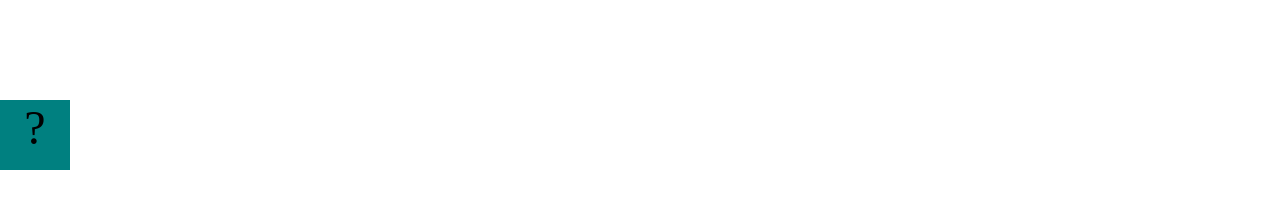
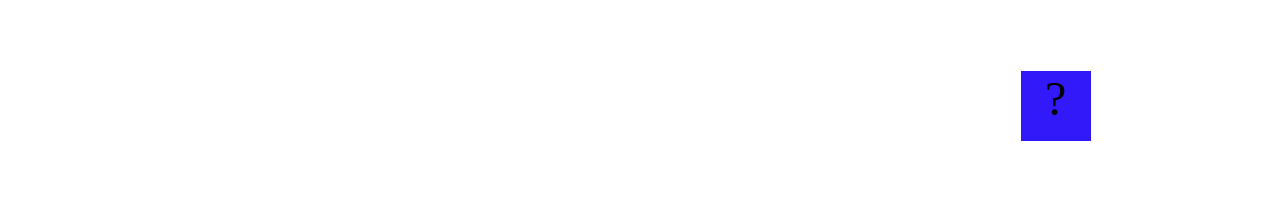
Before and after one commit to analise2-1/analise2-1.github.io, a plain HTML site: page fsd-projects/bouncing-box/index.html in a window 1280 px wide. Drawn offline with Linux system fonts and the light colour scheme.

Commit message:
did stuff

```diff
--- a/fsd-projects/bouncing-box/index.html
+++ b/fsd-projects/bouncing-box/index.html
@@ -15,7 +15,7 @@
 			user-select: none;
 			display: block;
 			position: absolute;
-			top: 100px;
+			top: 50px;
 			/* Change me! */
 			left: 0px;
 		}
@@ -43,8 +43,8 @@
 
 			var box = jQuery('.box');	// reference to the HTML .box element
 			var board = jQuery('.board');	// reference to the HTML .board element
-			var boardWidth = board.width();	// the maximum X-Coordinate of the screen
-
+			var boardWidth = board.width() - 35;	// the maximum X-Coordinate of the screen
+			var boardHeight = jQuery(window).height();
 			// Every 50 milliseconds, call the update Function (see below)
 			setInterval(update, 50);
 
@@ -52,8 +52,9 @@
 			box.on('click', handleBoxClick);
 
 			// moves the Box to a new position on the screen along the X-Axis
-			function moveBoxTo(newPositionX) {
+			function moveBoxTo(newPositionX, newPositionY) {
 				box.css("left", newPositionX);
+				box.css("top", newPositionY);
 			}
 
 			// changes the text displayed on the Box
@@ -66,7 +67,14 @@
 			//////////////////////////////////////////////////////////////////
 
 			// TODO 2 - Variable declarations
-
+			var positionX = Math.random() * 100;;
+			var points = 0;
+			var speed = 10;
+			var positionY = Math.random() * 100;
+			var speedY;
+			var randNum = Math.random() * 10;
+			var colorStr = "rgb(50, 25, 250)";
+			box.css("background-color", colorStr);
 
 
 			/*
@@ -75,7 +83,15 @@
 			turn it around!
 			*/
 			function update() {
-
+     			moveBoxTo(positionX, positionY); // Moves the box to the x-position 300
+				positionX += speed;
+				if (positionX > boardWidth){
+					speed *= -1;
+				}
+				// right: <, left: >
+				 if (positionX < 0){
+					speed *= -1
+				 }
 
 			};
 
@@ -85,7 +101,10 @@
 			the left side of the screen.
 			*/
 			function handleBoxClick() {
-
+				positionX = 0;
+				points += 1;
+				changeBoxText(points);
+				speed = 3* points + 10;
 
 			};
 
```
